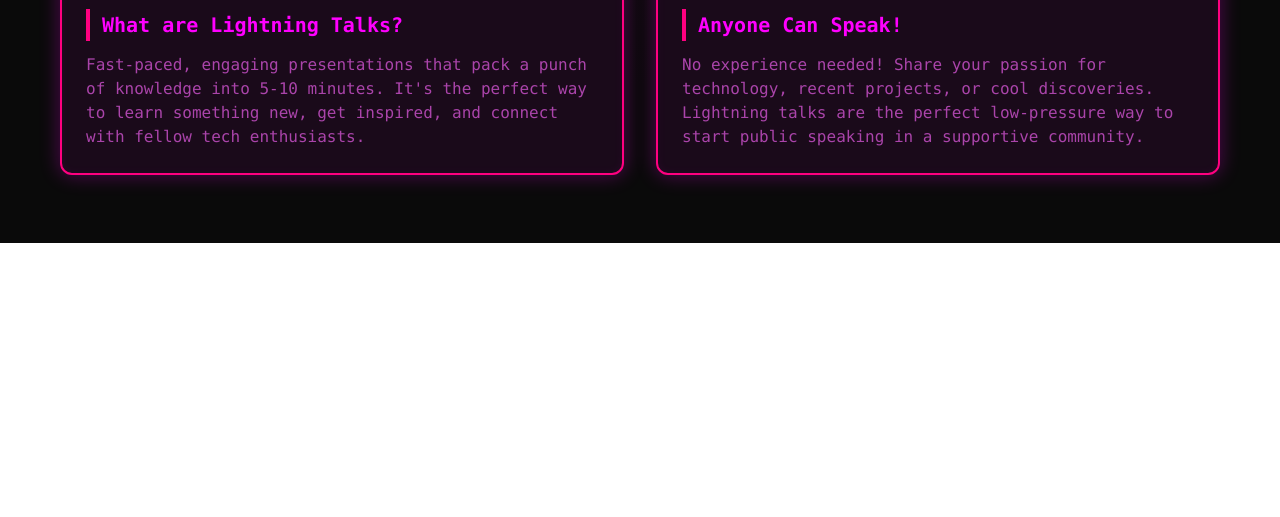
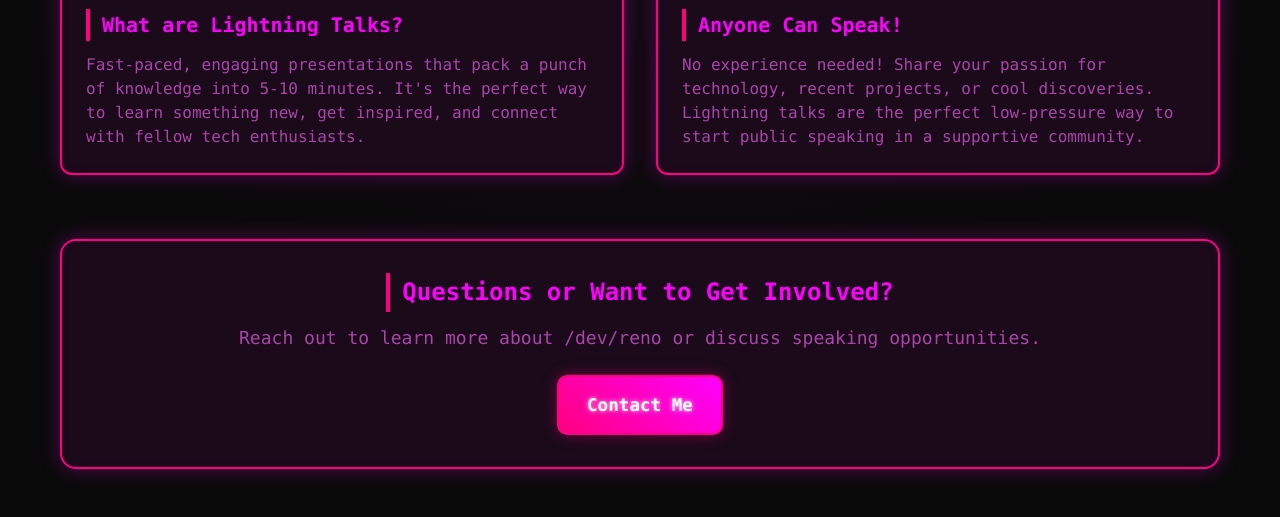
Before and after one commit to AndroidNextdoor/devreno, a website: page index.html in a window 1280 px wide. Shown: the part 1694-2211 px from the top of the page. Before the commit the page ends 1937 px from the top, so only its background shows below. Drawn offline with Linux system fonts and the light colour scheme.

Commit message:
Contact Me added at the bottom

```diff
--- a/assets/css/style.css
+++ b/assets/css/style.css
@@ -1040,6 +1040,113 @@ body {
     animation: wormholeCollapse 0.8s ease-in-out forwards;
 }
 
+/* Contact Section */
+.contact-section {
+    text-align: center;
+    margin: 64px 0 48px 0;
+    padding: 32px;
+    background: var(--surface);
+    border-radius: 16px;
+    border: 2px solid var(--line);
+    box-shadow: var(--shadow);
+    transition: all 0.8s ease-in-out;
+}
+
+.contact-section h3 {
+    color: var(--forest-600);
+    font-size: 1.5rem;
+    font-weight: 600;
+    margin: 0 0 12px 0;
+    box-shadow: inset 4px 0 0 var(--accent-500);
+    padding-left: 16px;
+    display: inline-block;
+}
+
+.contact-section p {
+    color: var(--ink-muted);
+    margin: 0 0 24px 0;
+    font-size: var(--font-size-lg);
+    line-height: 1.5;
+}
+
+.contact-link {
+    display: inline-block;
+    background: linear-gradient(135deg, var(--accent-500), var(--accent-600));
+    color: white;
+    padding: 14px 28px;
+    border-radius: 10px;
+    text-decoration: none;
+    font-weight: 600;
+    font-size: 1.1rem;
+    transition: all 0.3s ease;
+    box-shadow: 0 4px 12px rgba(0, 0, 0, 0.15);
+    border: 2px solid transparent;
+}
+
+.contact-link:hover {
+    background: var(--accent-500);
+    transform: translateY(-2px);
+    box-shadow: 0 6px 20px rgba(0, 0, 0, 0.2);
+    border-color: var(--wood-300);
+}
+
+/* Theme-specific contact section styling */
+.theme-disco .contact-section {
+    background: var(--surface);
+    border: 2px solid var(--accent-500);
+    box-shadow: 0 0 20px rgba(255, 0, 255, 0.3), inset 0 0 10px rgba(255, 0, 255, 0.05);
+}
+
+.theme-disco .contact-link {
+    background: linear-gradient(45deg, var(--accent-500), var(--accent-600));
+    border: 2px solid var(--accent-500);
+    box-shadow: 0 0 15px rgba(255, 0, 128, 0.4);
+    text-shadow: 0 0 5px rgba(255, 255, 255, 0.8);
+    font-family: 'Fira Code', 'Consolas', monospace;
+}
+
+.theme-gearfire .contact-section {
+    background: var(--surface);
+    border: 2px solid var(--accent-500);
+    box-shadow: 0 0 20px rgba(255, 69, 0, 0.4), inset 0 0 10px rgba(255, 102, 0, 0.1);
+}
+
+.theme-gearfire .contact-link {
+    background: linear-gradient(45deg, var(--accent-500), var(--accent-600));
+    border: 2px solid var(--accent-500);
+    box-shadow: 0 0 15px rgba(255, 102, 0, 0.6);
+    text-shadow: 0 0 5px rgba(255, 255, 255, 0.8);
+    font-family: 'Fira Code', 'Consolas', monospace;
+}
+
+.theme-lightning .contact-section {
+    background: var(--surface);
+    border: 2px solid var(--accent-500);
+    box-shadow: 0 0 20px rgba(0, 170, 255, 0.4), inset 0 0 10px rgba(0, 221, 255, 0.1);
+}
+
+.theme-lightning .contact-link {
+    background: linear-gradient(45deg, var(--accent-500), var(--accent-600));
+    border: 2px solid var(--accent-500);
+    box-shadow: 0 0 15px rgba(0, 170, 255, 0.6);
+    text-shadow: 0 0 5px rgba(255, 255, 255, 0.8);
+    font-family: 'Fira Code', 'Consolas', monospace;
+}
+
+.theme-winter .contact-section {
+    background: var(--surface);
+    border: 2px solid var(--accent-500);
+    box-shadow: 0 0 20px rgba(133, 193, 233, 0.3), inset 0 0 10px rgba(255, 255, 255, 0.2);
+}
+
+.theme-winter .contact-link {
+    background: linear-gradient(45deg, var(--accent-500), var(--accent-600));
+    border: 2px solid var(--accent-500);
+    box-shadow: 0 0 15px rgba(133, 193, 233, 0.4);
+    text-shadow: 0 0 3px rgba(255, 255, 255, 0.8);
+    font-family: 'Inter', -apple-system, BlinkMacSystemFont, 'Segoe UI', sans-serif;
+}
+
 /* Winter Theme Snow Effect */
 .theme-winter::before {
     content: '';
--- a/index.html
+++ b/index.html
@@ -104,6 +104,12 @@
                 </div>
             </div>
         </div>
+
+        <div class="contact-section">
+            <h3>Questions or Want to Get Involved?</h3>
+            <p>Reach out to learn more about /dev/reno or discuss speaking opportunities.</p>
+            <a href="mailto:andrew@devreno.us" class="contact-link">Contact Me</a>
+        </div>
     </div>
     <script src="assets/js/main.js"></script>
 </body>
```
